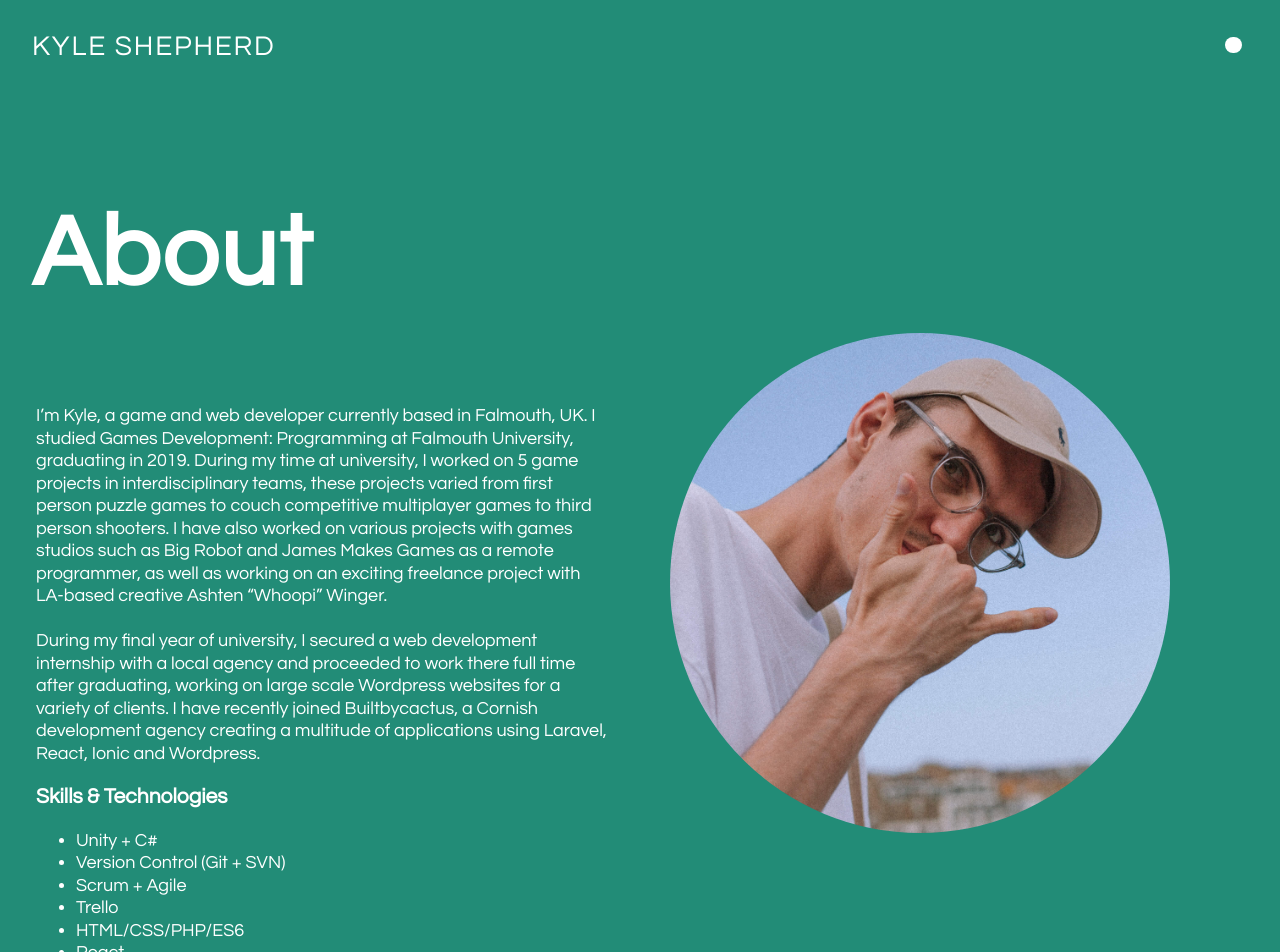
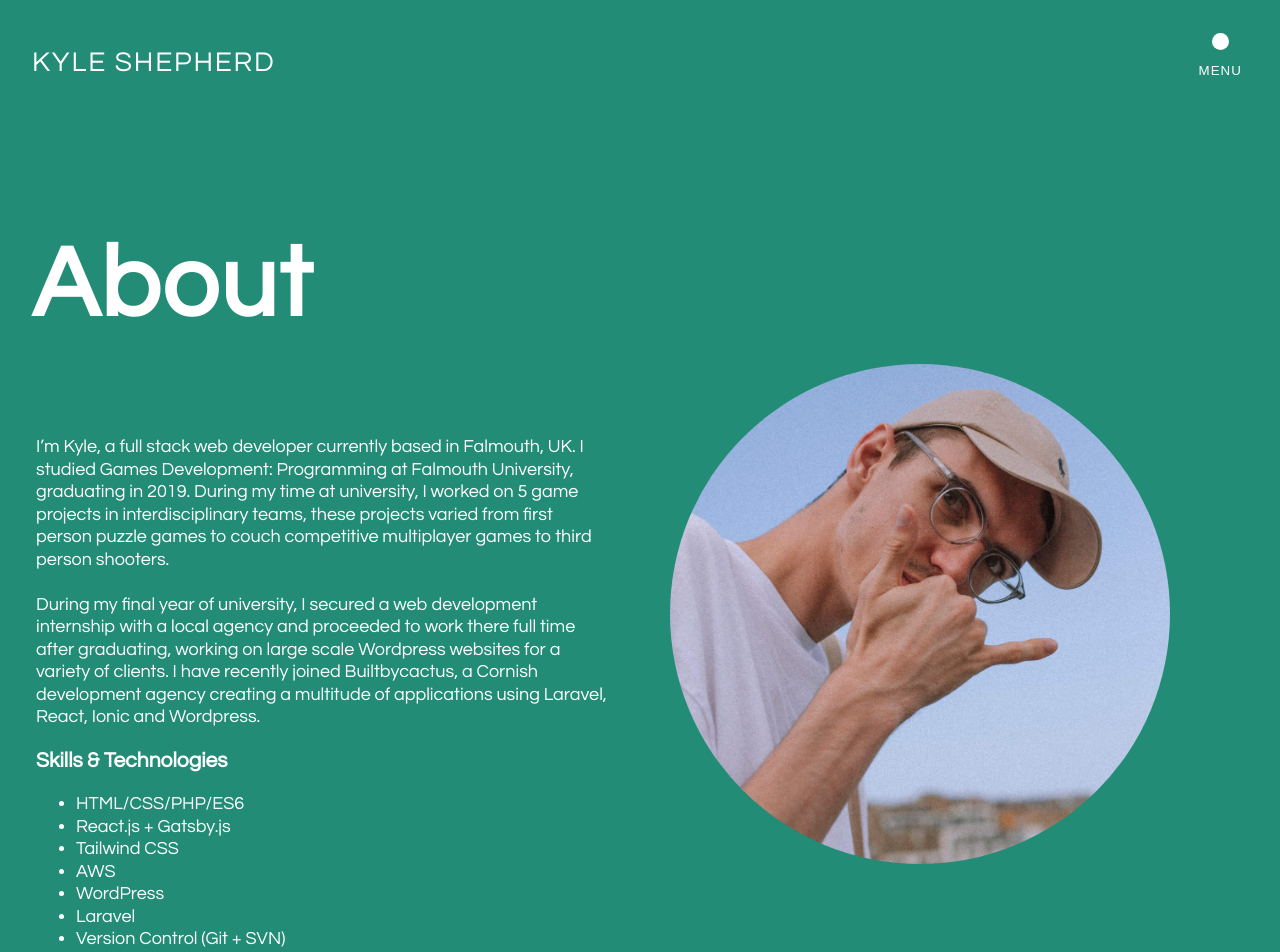
Before and after one commit to kyleshepherd/kyleshepherd.co.uk, a React (Create React App) app: page /about in a window 1280 px wide. Shown: the top 952 px of the page. Built offline with nearby package versions, Linux system fonts and the light colour scheme.

Commit message:
Site changes

```diff
--- a/public/index.html
+++ b/public/index.html
@@ -7,7 +7,7 @@
     <meta name="theme-color" content="#228c77"/>
     <meta
             name="description"
-            content="Game & Web Developer based in Falmouth, UK"
+            content="Full Stack Developer based in Falmouth, UK"
     />
     <link rel="apple-touch-icon" href="%PUBLIC_URL%/images/me.jpeg"/>
     <!--
@@ -25,7 +25,7 @@
       work correctly both with client-side routing and a non-root public URL.
       Learn how to configure a non-root public URL by running `npm run build`.
     -->
-    <title>Kyle Shepherd - Game & Web Developer</title>
+    <title>Kyle Shepherd - Full Stack Developer</title>
 </head>
 <body>
 <noscript>You need to enable JavaScript to run this app.</noscript>
--- a/src/components/About.js
+++ b/src/components/About.js
@@ -9,12 +9,10 @@ function About () {
       <div className="aboutContent">
         <div className="aboutText">
           <p>
-            I’m Kyle, a game and web developer currently based in Falmouth, UK. I studied Games Development:
+            I’m Kyle, a full stack web developer currently based in Falmouth, UK. I studied Games Development:
             Programming at Falmouth University, graduating in 2019. During my time at university, I worked on 5 game
             projects in interdisciplinary teams, these projects varied from first person puzzle games to couch
-            competitive multiplayer games to third person shooters. I have also worked on various projects with games
-            studios such as Big Robot and James Makes Games as a remote programmer, as well as working on an exciting
-            freelance project with LA-based creative Ashten “Whoopi” Winger.<br></br><br></br>
+            competitive multiplayer games to third person shooters. <br/><br/>
             During my final year of university, I secured a web development internship with a local agency and proceeded
             to work there full time after graduating, working on large scale Wordpress websites for a variety of
             clients. I have recently joined Builtbycactus, a Cornish development agency creating a multitude of
@@ -24,13 +22,15 @@ function About () {
           <div className="skillList">
             <h3>Skills & Technologies</h3>
             <ul>
-              <li>Unity + C#</li>
+              <li>HTML/CSS/PHP/ES6</li>
+              <li>React.js + Gatsby.js</li>
+              <li>Tailwind CSS</li>
+              <li>AWS</li>
+              <li>WordPress</li>
+              <li>Laravel</li>
               <li>Version Control (Git + SVN)</li>
               <li>Scrum + Agile</li>
               <li>Trello</li>
-              <li>HTML/CSS/PHP/ES6</li>
-              <li>React</li>
-              <li>Tailwind CSS</li>
             </ul>
           </div>
 
--- a/src/components/Header.css
+++ b/src/components/Header.css
@@ -48,3 +48,13 @@
 	background: none;
 	border: none;
 }
+
+.navBtn > p {
+	color: white;
+	letter-spacing: 0.08em;
+	transition: color 0.25s ease-in-out;
+}
+
+.navBtn:hover > p {
+	color: #f5762c;
+}
--- a/src/components/Header.js
+++ b/src/components/Header.js
@@ -21,6 +21,7 @@ function Header() {
 
 					<button className="navBtn" onClick={handleOpen}>
 						<div className="navBtnIcon" />
+						<p>MENU</p>
 					</button>
 				</div>
 			</header>
--- a/src/components/HomeBanner.js
+++ b/src/components/HomeBanner.js
@@ -5,13 +5,13 @@ function HomeBanner() {
 	return (
 		<div className="homeBanner">
 			<h2 className="role">
-				Web and Game<br></br>Developer
+				Full Stack Web<br/>
+				Developer
 			</h2>
 			<h3>
 				<span>Interested in</span>
 				<br></br>
-				Frontend Web Development<br></br>
-				Gameplay and UI Programming
+				Frontend & Full Stack<br/> Web Development
 			</h3>
 			<h3>
 				<span>Based in</span>
```
Also changed, not shown: 1 other file (tests, documents, lock files or other folders).
